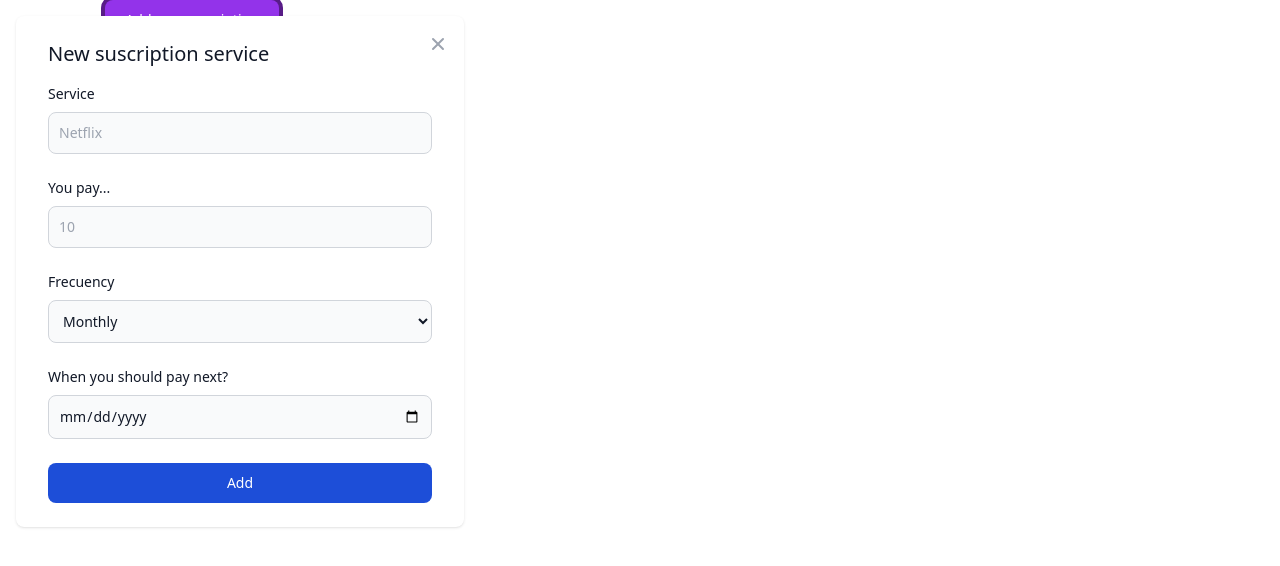
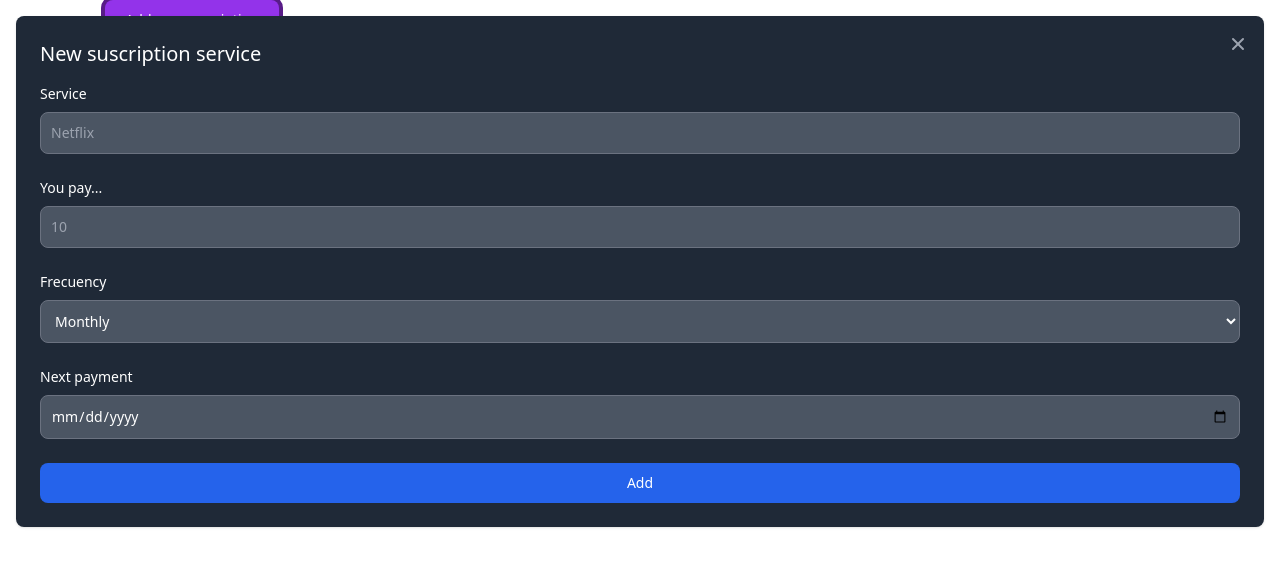
Before and after one commit to dlcastillop/controllo, a React (Vite) app: page / in a window 1280 px wide. Both pictures are taken after a click on the button "Add new suscription". Shown: the top 566 px of the page. Built offline with nearby package versions, Linux system fonts and the light colour scheme.

Commit message:
modal layout

```diff
--- a/src/components/Modal.jsx
+++ b/src/components/Modal.jsx
@@ -16,21 +16,18 @@ const Modal = ({ showModal, hideModal }) => {
   return (
     <div
       id="modal"
-      tabindex="-1"
-      aria-hidden="true"
-      class="fixed top-0 left-0 right-0 z-50 hidden w-full p-4 overflow-x-hidden overflow-y-auto md:inset-0 h-modal md:h-full"
+      className="fixed top-0 left-0 right-0 z-50 hidden w-full p-4"
     >
-      <div class="relative w-full h-full max-w-md md:h-auto">
-        <div class="relative bg-white rounded-lg shadow dark:bg-gray-700">
+      <div className="relative w-full h-full">
+        <div className="relative rounded-lg shadow bg-gray-800">
           <button
             type="button"
-            class="absolute top-3 right-2.5 text-gray-400 bg-transparent hover:bg-gray-200 hover:text-gray-900 rounded-lg text-sm p-1.5 ml-auto inline-flex items-center dark:hover:bg-gray-800 dark:hover:text-white"
-            data-modal-hide="authentication-modal"
-            onClick={() => hideModal(true)}
+            className="absolute top-3 right-2.5 text-gray-400 bg-transparent rounded-lg text-sm p-1.5 ml-auto inline-flex items-center hover:bg-gray-800 hover:text-white"
+            onClick={() => hideModal()}
           >
             <svg
               aria-hidden="true"
-              class="w-5 h-5"
+              className="w-5 h-5"
               fill="currentColor"
               viewBox="0 0 20 20"
               xmlns="http://www.w3.org/2000/svg"
@@ -41,80 +38,83 @@ const Modal = ({ showModal, hideModal }) => {
                 clip-rule="evenodd"
               ></path>
             </svg>
-            <span class="sr-only">Close modal</span>
+            <span className="sr-only">Close modal</span>
           </button>
-          <div class="px-6 py-6 lg:px-8">
-            <h3 class="mb-4 text-xl font-medium text-gray-900 dark:text-white">
+          <div className="px-6 py-6">
+            <h3 className="mb-4 text-xl font-medium text-white">
               New suscription service
             </h3>
-            <form class="space-y-6" action="#">
+            <form className="space-y-6">
               <div>
                 <label
-                  for="email"
-                  class="block mb-2 text-sm font-medium text-gray-900 dark:text-white"
+                  for="service"
+                  className="block mb-2 text-sm font-medium text-white"
                 >
                   Service
                 </label>
                 <input
                   type="text"
-                  name="email"
-                  id="email"
-                  class="bg-gray-50 border border-gray-300 text-gray-900 text-sm rounded-lg focus:ring-blue-500 focus:border-blue-500 block w-full p-2.5 dark:bg-gray-600 dark:border-gray-500 dark:placeholder-gray-400 dark:text-white"
+                  id="service"
+                  className="border text-sm rounded-lg block w-full p-2.5 bg-gray-600 border-gray-500 placeholder-gray-400 text-white"
                   placeholder="Netflix"
-                  required
                 />
+                <span className="hidden my-1 text-sm font-medium text-red-600">
+                  You need to complete this field
+                </span>
               </div>
               <div>
                 <label
-                  for="password"
-                  class="block mb-2 text-sm font-medium text-gray-900 dark:text-white"
+                  for="ammount"
+                  className="block mb-2 text-sm font-medium text-white"
                 >
                   You pay...
                 </label>
                 <input
                   type="number"
-                  name="password"
-                  id="password"
+                  id="ammount"
                   placeholder="10"
-                  class="bg-gray-50 border border-gray-300 text-gray-900 text-sm rounded-lg focus:ring-blue-500 focus:border-blue-500 block w-full p-2.5 dark:bg-gray-600 dark:border-gray-500 dark:placeholder-gray-400 dark:text-white"
-                  required
+                  className="border text-sm rounded-lg block w-full p-2.5 bg-gray-600 border-gray-500 placeholder-gray-400 text-white"
                 />
+                <span className="hidden my-1 text-sm font-medium text-red-600">
+                  You need to complete this field
+                </span>
               </div>
 
               <div>
                 <label
-                  for="countries"
-                  class="block mb-2 text-sm font-medium text-gray-900 dark:text-white"
+                  for="frecuency"
+                  className="block mb-2 text-sm font-medium text-white"
                 >
                   Frecuency
                 </label>
                 <select
-                  id="countries"
-                  class="bg-gray-50 border border-gray-300 text-gray-900 text-sm rounded-lg focus:ring-blue-500 focus:border-blue-500 block w-full p-2.5 dark:bg-gray-700 dark:border-gray-600 dark:placeholder-gray-400 dark:text-white dark:focus:ring-blue-500 dark:focus:border-blue-500"
+                  id="frecuency"
+                  className="border text-sm rounded-lg block w-full p-2.5 bg-gray-600 border-gray-500 placeholder-gray-400 text-white"
                 >
-                  <option value="US">Monthly</option>
-                  <option value="CA">Yearly</option>
+                  <option value="month">Monthly</option>
+                  <option value="year">Yearly</option>
                 </select>
               </div>
 
               <div>
                 <label
                   for="date"
-                  class="block mb-2 text-sm font-medium text-gray-900 dark:text-white"
+                  className="block mb-2 text-sm font-medium text-white"
                 >
-                  When you should pay next?
+                  Next payment
                 </label>
                 <input
                   type="date"
-                  name="date"
                   id="date"
-                  class="bg-gray-50 border border-gray-300 text-gray-900 text-sm rounded-lg focus:ring-blue-500 focus:border-blue-500 block w-full p-2.5 dark:bg-gray-600 dark:border-gray-500 dark:placeholder-gray-400 dark:text-white"
-                  required
+                  className="border text-sm rounded-lg block w-full p-2.5 bg-gray-600 border-gray-500 placeholder-gray-400 text-white"
                 />
+                <span className="hidden my-1 text-sm font-medium text-red-600">
+                  You need to complete this field
+                </span>
               </div>
               <button
-                type="submit"
-                class="w-full text-white bg-blue-700 hover:bg-blue-800 focus:ring-4 focus:outline-none focus:ring-blue-300 font-medium rounded-lg text-sm px-5 py-2.5 text-center dark:bg-blue-600 dark:hover:bg-blue-700 dark:focus:ring-blue-800"
+                type="button"
+                className="w-full text-white font-medium rounded-lg text-sm px-5 py-2.5 text-center bg-blue-600 hover:bg-blue-700"
               >
                 Add
               </button>
```
